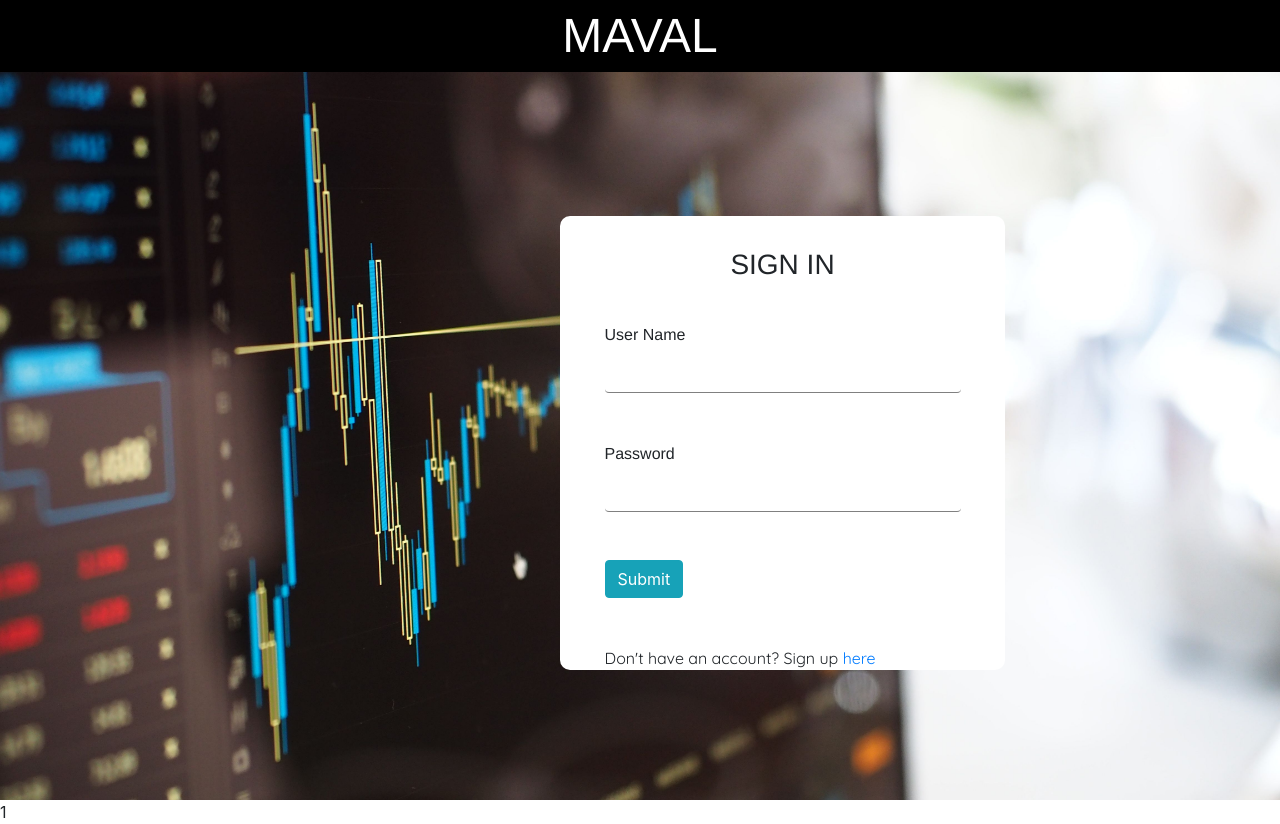
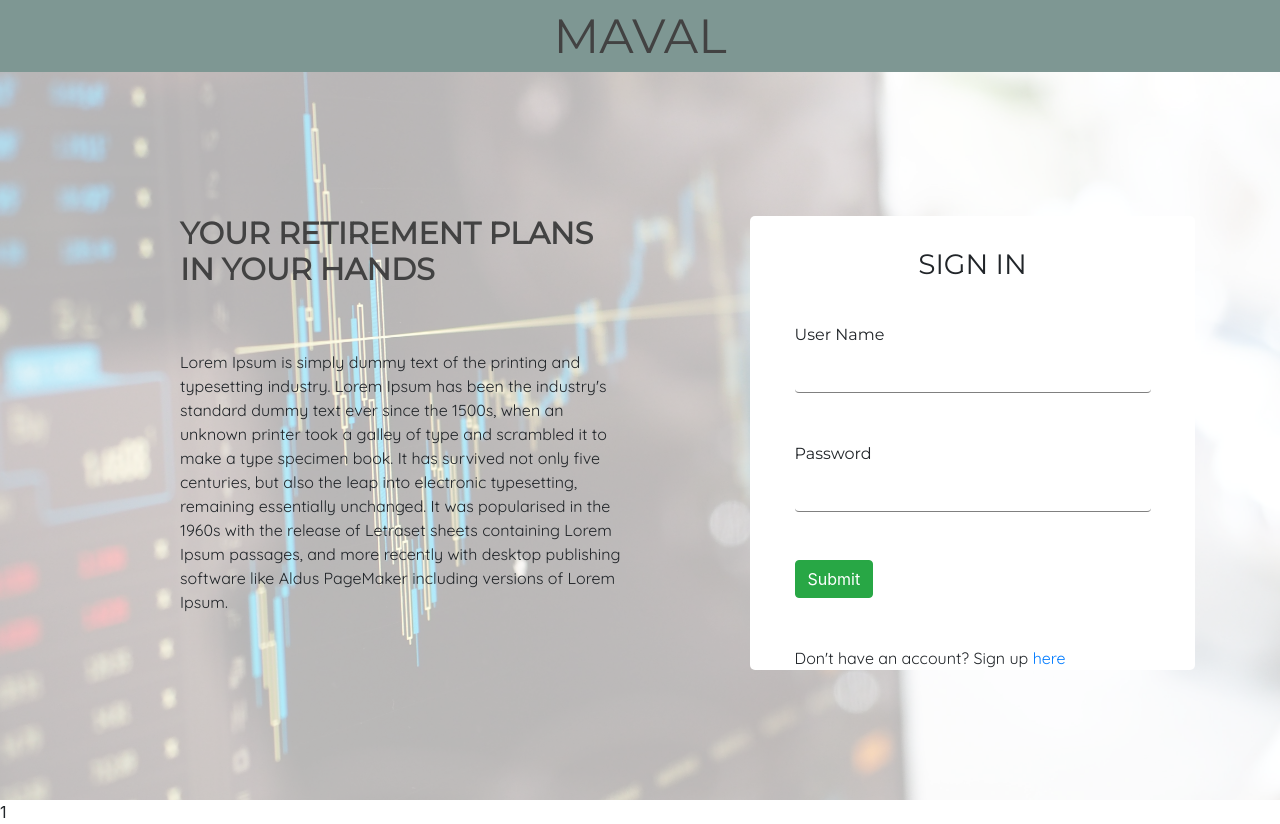
Before and after one commit to nvTran/maval, a Python web app: template templates/index.html in a window 1280 px wide. Run offline with Jinja, Linux system fonts and the light colour scheme; the template is opened without the code that fills it, so the values that code supplies are empty; some libraries are stand-ins or nearby versions.

Commit message:
landing update

```diff
--- a/assets/index.css
+++ b/assets/index.css
@@ -7,33 +7,56 @@
 	height: 100%;
 }
 .page-header-wrapper{
+	overflow: hidden;
 	width: 100%;
 	height: 100%;
+	position: relative;
+}
+.page-header-wrapper:after{
+	content: "";
 	background-image: url("../media/bg.jpg");
+	opacity: 0.3;
+	top: 0;
+	left: 0;
+	bottom: 0;
+	right: 0;
+	position: absolute;
+	z-index: -1;
 	background-position: center;
 	background-size: cover;
 	background-repeat: no-repeat;
 }
 .header{
 	width: 100%;
-	background-color: black;
-	color: white;
+	background-color: #7e9793;
+	color: #424242;
 	text-align: center;
 	font-size: 3em;
 	margin-bottom: 3em;
-	font-family: "Helvetica", sans-serif;
+	font-family: "Montserrat", sans-serif;
+}
+.header-intro-title{
+	text-transform: uppercase;
+	margin-bottom: 2em;
+	font-family: "Montserrat", sans-serif;
+	font-size: 1.9em;
+	font-weight: bolder;
+	color: #424242;
+}
+.header-intro-subtitle{
+	font-family: "Quicksand", sans-serif;
 }
 .header-su-form-wrapper{
 	display: none;
 }
 .header-si-form-wrapper-inner{
 	background-color: white;
-	border-radius: 10px;
+	border-radius: 5px;
 }
 .header-form-title{
 	text-align: center;
 	padding: 2em;
-	font-family: "Helvetica", sans-serif;
+	font-family: "Montserrat", sans-serif;
 }
 .header-form-title-text{
 	text-transform: uppercase;
@@ -49,7 +72,7 @@
 }
 .header-form-signin .form-group label{
 	margin-left: 10%;
-	font-family: "Helvetica", sans-serif;
+	font-family: "Montserrat", sans-serif;
 }
 .header-form-signin button, .header-form-subtitle{
 	margin-left: 10%;
--- a/templates/index.html
+++ b/templates/index.html
@@ -4,7 +4,7 @@
     <title>MAVAL Investment</title>
     <link rel="stylesheet" type="text/css" href="../assets/index.css">
     <link rel="stylesheet" href="https://stackpath.bootstrapcdn.com/bootstrap/4.5.2/css/bootstrap.min.css" integrity="sha384-JcKb8q3iqJ61gNV9KGb8thSsNjpSL0n8PARn9HuZOnIxN0hoP+VmmDGMN5t9UJ0Z" crossorigin="anonymous">
-    <link href="https://fonts.googleapis.com/css2?family=Quicksand&display=swap" rel="stylesheet">
+    <link href="https://fonts.googleapis.com/css2?family=Montserrat&family=Quicksand&display=swap" rel="stylesheet">
 </head>
 <body>
     <div class="page-body">
@@ -15,10 +15,13 @@
                 </header>
                 <div class="container">
                     <div class="row">
-                        <div class="header-intro col-lg-4 offset-lg-1">
-
+                        <div class="header-intro col-lg-5 offset-lg-1">
+                            <div class="header-intro-inner">
+                                <h2 class="header-intro-title">your retirement plans in your hands</h2>
+                                <p class="header-intro-subtitle">Lorem Ipsum is simply dummy text of the printing and typesetting industry. Lorem Ipsum has been the industry's standard dummy text ever since the 1500s, when an unknown printer took a galley of type and scrambled it to make a type specimen book. It has survived not only five centuries, but also the leap into electronic typesetting, remaining essentially unchanged. It was popularised in the 1960s with the release of Letraset sheets containing Lorem Ipsum passages, and more recently with desktop publishing software like Aldus PageMaker including versions of Lorem Ipsum.</p>
+                            </div>
                         </div>
-                        <div class="header-si-form-wrapper col-lg-5">
+                        <div class="header-si-form-wrapper col-lg-5 offset-lg-1">
                             <div class="header-si-form-wrapper-inner">
                                 <div class="header-form-title">
                                     <h3 class="header-form-title-text">sign in</h3>
@@ -32,7 +35,7 @@
                                         <label>Password</label>
                                         <input type="password" name="siPassword" class="form-control" required="">
                                     </div>
-                                    <button type="button" class="btn btn-info">Submit</button>
+                                    <button type="button" class="btn btn-success">Submit</button>
                                 </form>
                                 <div class="header-form-subtitle">
                                     <p class="header-form-subtitle-text">Don't have an account? Sign up <a href="#">here</a></p>
```
